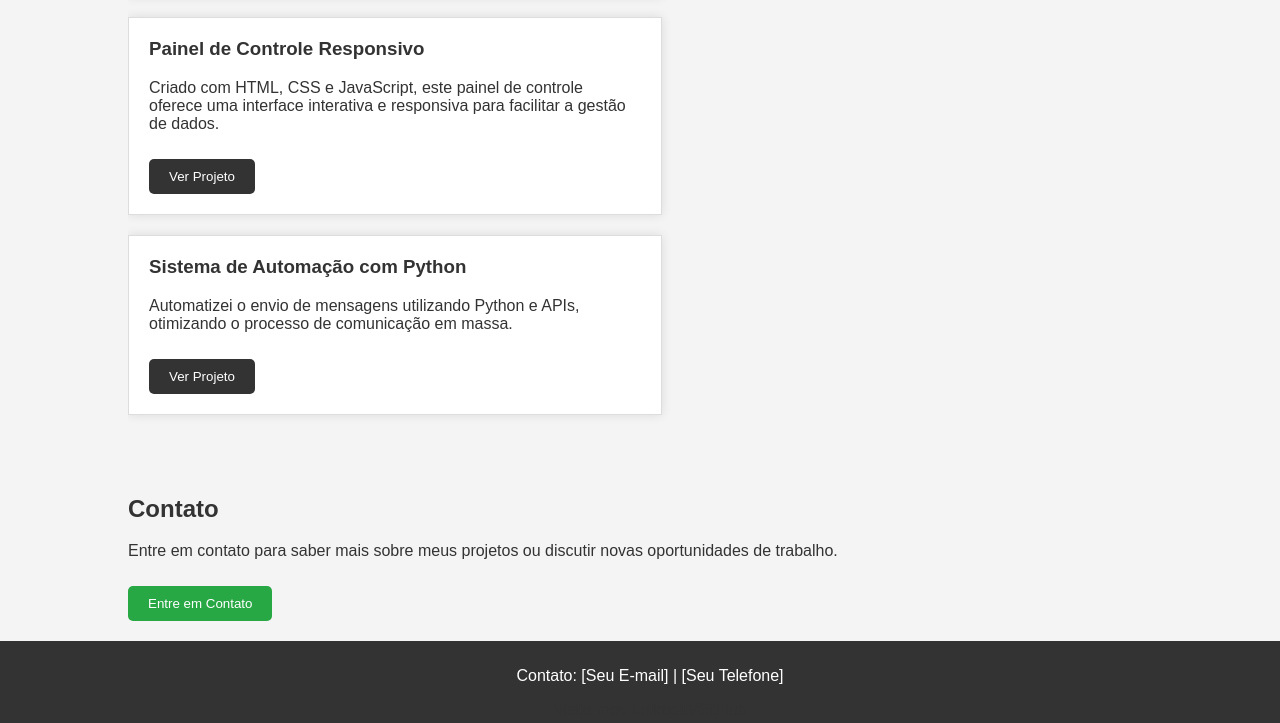
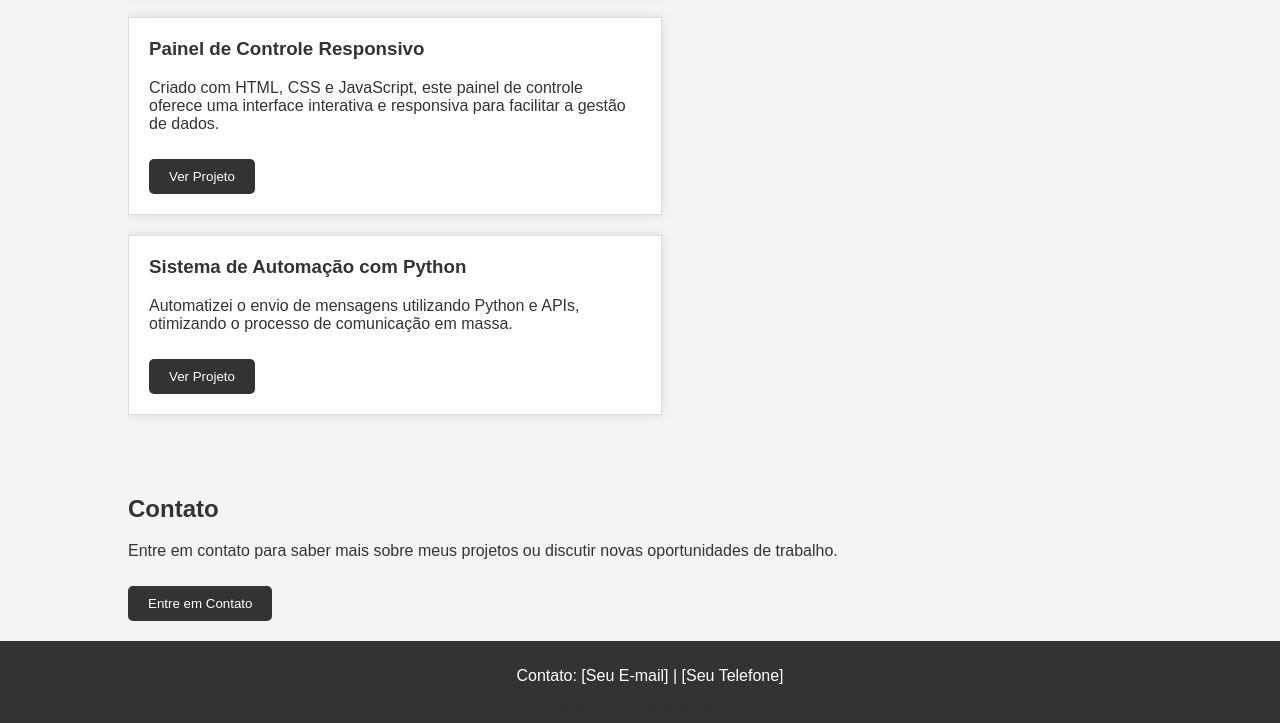
Before and after one commit to Iathi/Projeto, a plain HTML site: page index.html in a window 1280 px wide. Shown: the part 816-1539 px from the top of the page. Drawn offline with Linux system fonts and the light colour scheme.

Commit message:
Update index.html

```diff
--- a/index.html
+++ b/index.html
@@ -95,7 +95,7 @@
         }
 
         .contact-btn {
-            background-color: #28a745;
+            background-color: #333;
         }
 
         .contact-btn:hover {
```
